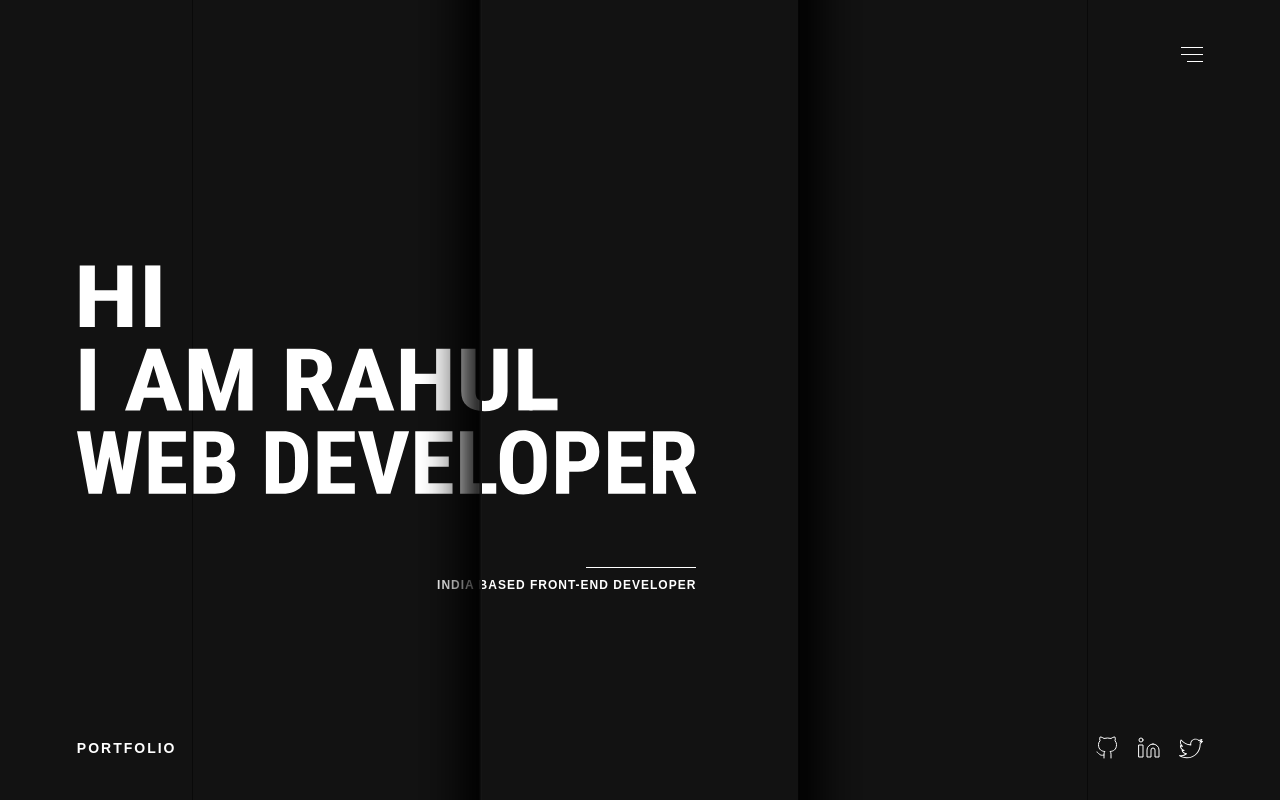
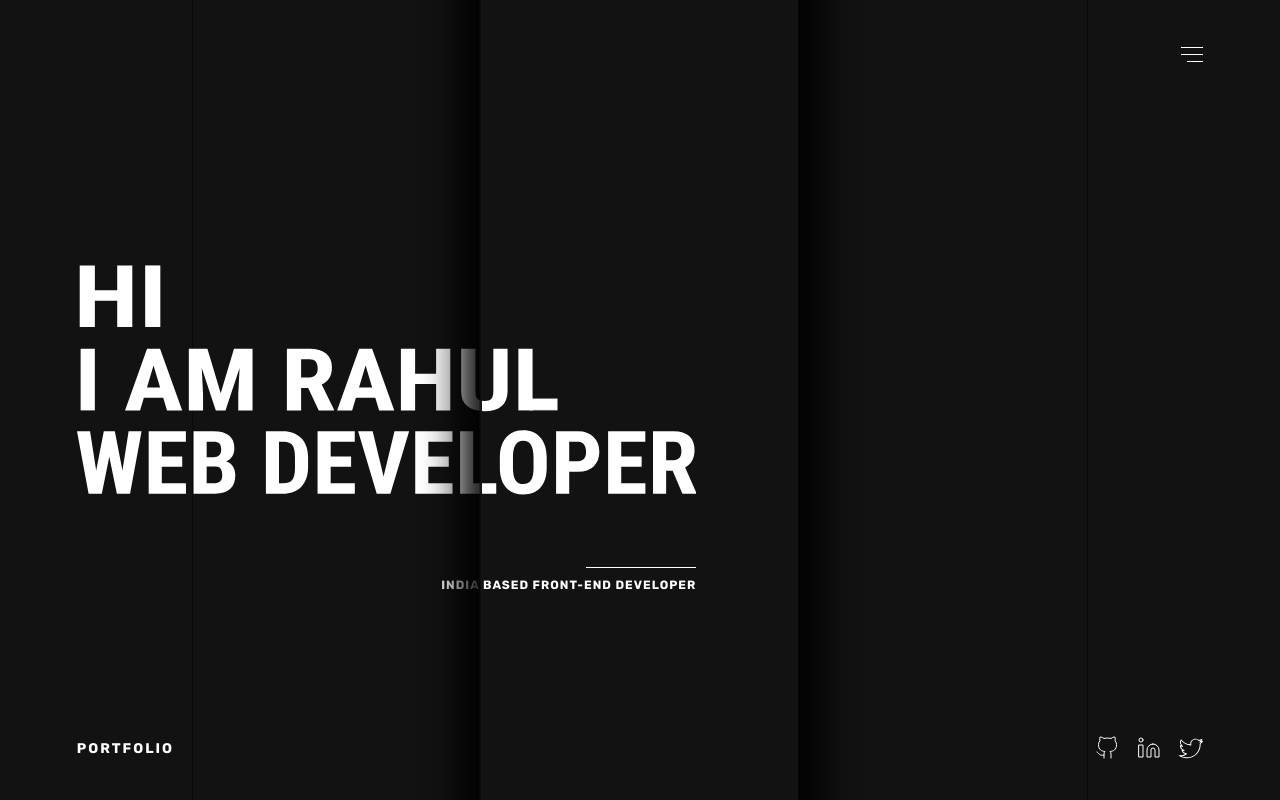
Before and after one commit to iamrhm/iamrhm.dev, a React app: page public/index.html in a window 1280 px wide. Built offline with nearby package versions, Linux system fonts and the light colour scheme.

Commit message:
fonts added

```diff
--- a/public/index.html
+++ b/public/index.html
@@ -12,6 +12,9 @@
   -->
   <link rel="manifest" href="%PUBLIC_URL%/manifest.json" />
   <link rel="shortcut icon" type="image/x-icon" href="icon.png" />
+  <link rel="preconnect" href="https://fonts.googleapis.com">
+  <link rel="preconnect" href="https://fonts.gstatic.com" crossorigin>
+  <link href="https://fonts.googleapis.com/css2?family=Rubik:ital,wght@0,300;0,400;0,500;0,600;0,700;0,800;0,900;1,300;1,400;1,500;1,600;1,700;1,800;1,900&display=swap" rel="stylesheet">
   <!--
     Notice the use of %PUBLIC_URL% in the tags above.
     It will be replaced with the URL of the `public` folder during the build.
```
